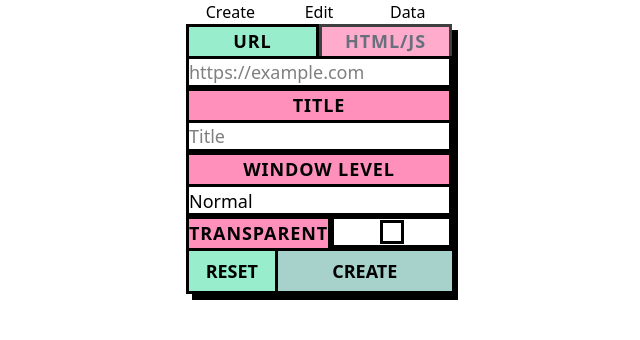
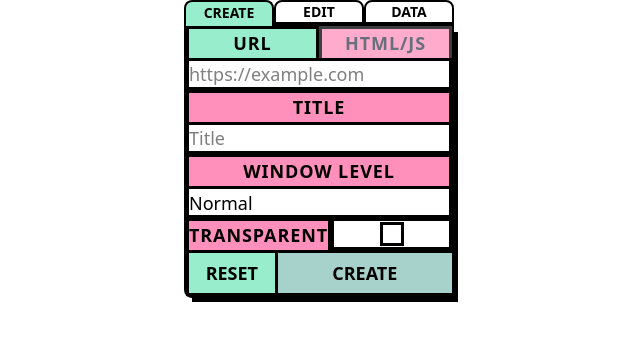
Before and after one commit to jeremyarde/hoverpane, a React (Vite) app in the folder react-ui/: page / in a window 1280 px wide. Shown: the top 340 px of the page, without its empty margins (321-961 px from the left). Built offline with nearby package versions, Linux system fonts and the light colour scheme.

Commit message:
update styling of the tabs

```diff
--- a/react-ui/src/App.tsx
+++ b/react-ui/src/App.tsx
@@ -37,23 +37,44 @@ const App = () => {
   return (
     <div className="min-h-screen flex justify-center p-4">
       <div className="flex flex-col">
-        <div className="flex flex-row justify-between text-center">
+        <div className="flex flex-row">
           <button
-            className="w-full"
+            className={`flex-1 relative px-4 py-2 font-bold text-sm uppercase border-2 rounded-t-lg transition-colors ${
+              displayedWidget === "create"
+                ? "bg-[#98EECC] hover:bg-[#7DCCAA] border-b-0 after:absolute after:bottom-[-2px] after:left-0 after:right-0 after:h-[2px] after:bg-[#98EECC]"
+                : "bg-white hover:bg-gray-100"
+            }`}
             onClick={() => setDisplayedWidget("create")}
           >
             Create
           </button>
-          <button className="w-full" onClick={() => setDisplayedWidget("edit")}>
+          <button
+            className={`flex-1 relative px-4 py-2 font-bold text-sm uppercase border-2 rounded-t-lg transition-colors ${
+              displayedWidget === "edit"
+                ? "bg-[#98EECC] hover:bg-[#7DCCAA] border-b-0 after:absolute after:bottom-[-2px] after:left-0 after:right-0 after:h-[2px] after:bg-[#98EECC]"
+                : "bg-white hover:bg-gray-100"
+            }`}
+            onClick={() => setDisplayedWidget("edit")}
+          >
             Edit
           </button>
-          <button className="w-full" onClick={() => setDisplayedWidget("data")}>
+          <button
+            className={`flex-1 relative px-4 py-2 font-bold text-sm uppercase border-2 rounded-t-lg transition-colors ${
+              displayedWidget === "data"
+                ? "bg-[#98EECC] hover:bg-[#7DCCAA] border-b-0 after:absolute after:bottom-[-2px] after:left-0 after:right-0 after:h-[2px] after:bg-[#98EECC]"
+                : "bg-white hover:bg-gray-100"
+            }`}
+            onClick={() => setDisplayedWidget("data")}
+          >
             Data
           </button>
         </div>
-        {displayedWidget === "create" && <WidgetForm />}
-        {displayedWidget === "edit" && <EditWidget />}
-        {displayedWidget === "data" && <DataWidget />}
+        {/* Border around the widget contents */}
+        <div className="border-2 border-black rounded-b-lg">
+          {displayedWidget === "create" && <WidgetForm />}
+          {displayedWidget === "edit" && <EditWidget />}
+          {displayedWidget === "data" && <DataWidget />}
+        </div>
       </div>
     </div>
   );
--- a/react-ui/src/FormWidget.tsx
+++ b/react-ui/src/FormWidget.tsx
@@ -1,9 +1,3 @@
-// type WidgetSchema = {
-//   url: string;
-//   level: "normal" | "alwaysontop" | "alwaysonbottom";
-//   title: string;
-// };
-
 import { useState } from "react";
 import {
   CreateWidgetRequest,
```
